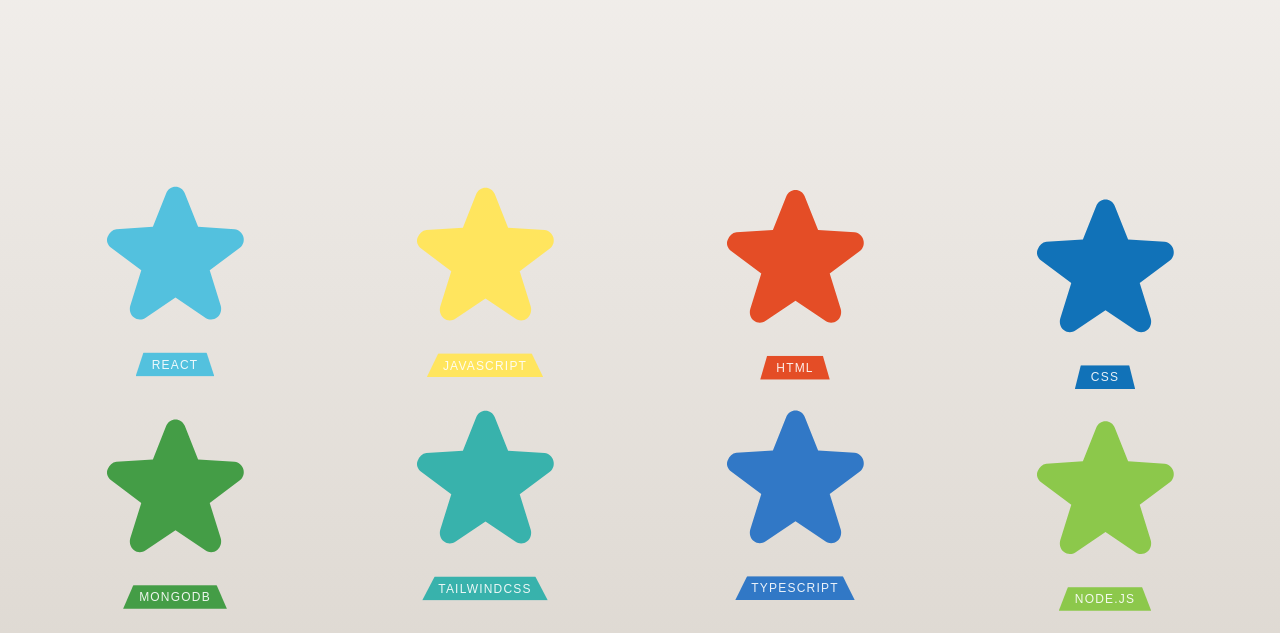
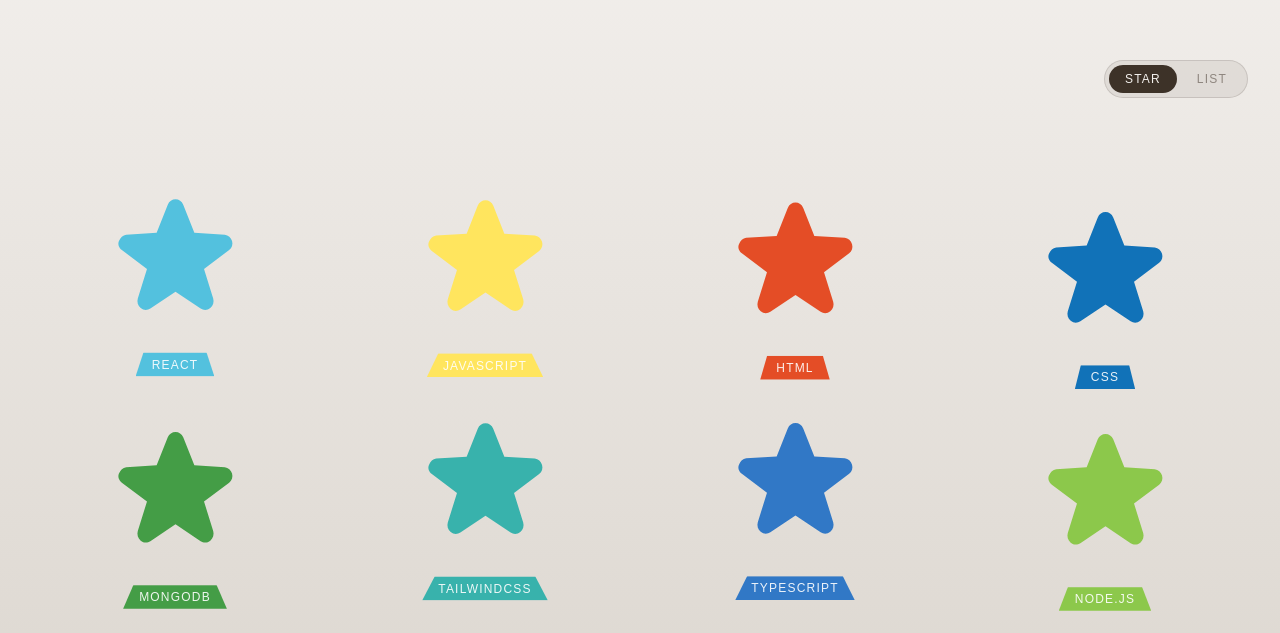
Before and after one commit to LuisHuerta4/Portfolio, a React (Vite) app: page / in a window 1280 px wide. Shown: the part 1967-2600 px from the top of the page. Built offline with nearby package versions, Linux system fonts and the light colour scheme; a web font is replaced by a local one.

Commit message:
List view to technologies

```diff
--- a/src/components/Technologies.jsx
+++ b/src/components/Technologies.jsx
@@ -1,4 +1,4 @@
-import { useRef } from "react";
+import { useRef, useState } from "react";
 import { useGSAP } from "@gsap/react";
 import { SplitText } from "gsap/all";
 import gsap from "gsap";
@@ -6,6 +6,28 @@
 
 const Technologies = () => {
     const sectionRef = useRef(null);
+    const funRef = useRef(null);
+    const proRef = useRef(null);
+    const [view, setView] = useState("fun");
+
+    const switchToView = (newView) => {
+        if (newView === view) return;
+        const outEl = view === "fun" ? funRef.current : proRef.current;
+        const inEl = newView === "fun" ? funRef.current : proRef.current;
+
+        gsap.to(outEl, {
+            opacity: 0,
+            y: -10,
+            duration: 0.25,
+            ease: "power2.in",
+            onComplete: () => {
+                gsap.set(outEl, { display: "none" });
+                gsap.set(inEl, { display: "grid", opacity: 0, y: 12 });
+                gsap.to(inEl, { opacity: 1, y: 0, duration: 0.35, ease: "power2.out" });
+                setView(newView);
+            },
+        });
+    };
 
     useGSAP(() => {
         // Header
@@ -33,7 +55,6 @@
             const tl = gsap.timeline({ paused: true, defaults: { ease: "power1.inOut" } });
 
             gsap.set(logo, { autoAlpha: 0, scale: 0.3 });
-            gsap.set(shape, { opacity: 1, scale: 1.2 });
             gsap.set(card, { overflow: "visible" });
 
             gsap.to(card, {
@@ -60,16 +81,14 @@
                     scale: 2.6,
                     duration: 0.6,
                     ease: "power1.out",
-                    delay: 0
+                    delay: 0,
                 }
             );
 
             const el = document.querySelector(card);
             el.addEventListener("mouseenter", () => tl.play());
             el.addEventListener("mouseleave", () => {
-                setTimeout(() => {
-                    tl.reverse();
-                }, 3000);
+                setTimeout(() => tl.reverse(), 3000);
             });
         });
 
@@ -81,11 +100,41 @@
     return (
         <section id="technologies" ref={sectionRef} className="py-16 sm:py-20 md:py-24 lg:py-32 bg-gradient-to-b from-[#f3f0ed] to-[#d7d1c9]">
             <div className="container mx-auto px-4 sm:px-6 lg:px-8">
-                <h2 className="tech-title text-[#3d3228] text-4xl sm:text-4xl md:text-5xl lg:text-6xl xl:text-7xl tracking-[-0.02em] font-modern-negra mb-10 sm:mb-12 md:mb-14 lg:mb-16 overflow-hidden">
-                    Technologies I Use
-                </h2>
 
-                <div className="grid grid-cols-2 sm:grid-cols-3 lg:grid-cols-4 gap-10 sm:gap-10 md:gap-15 lg:gap-16 p-3 sm:p-4 md:p-5">
+                <div className="flex items-end justify-between mb-10 sm:mb-12 md:mb-14 lg:mb-16">
+                    <h2 className="tech-title text-[#3d3228] text-4xl sm:text-4xl md:text-5xl lg:text-6xl xl:text-7xl tracking-[-0.02em] font-modern-negra overflow-hidden">
+                        Technologies I Use
+                    </h2>
+
+                    <div className="flex items-center gap-1 bg-[#3d3228]/8 border border-[#3d3228]/15 rounded-full p-1 shrink-0 ml-6">
+                        <button
+                            onClick={() => switchToView("fun")}
+                            className={`px-3 sm:px-4 py-1.5 rounded-full text-[10px] sm:text-xs font-sans font-medium tracking-widest uppercase transition-colors duration-300 cursor-pointer ${
+                                view === "fun"
+                                    ? "bg-[#3d3228] text-[#f3f0ed]"
+                                    : "text-[#3d3228]/50 hover:text-[#3d3228]"
+                            }`}
+                        >
+                            Star
+                        </button>
+                        <button
+                            onClick={() => switchToView("pro")}
+                            className={`px-3 sm:px-4 py-1.5 rounded-full text-[10px] sm:text-xs font-sans font-medium tracking-widest uppercase transition-colors duration-300 cursor-pointer ${
+                                view === "pro"
+                                    ? "bg-[#3d3228] text-[#f3f0ed]"
+                                    : "text-[#3d3228]/50 hover:text-[#3d3228]"
+                            }`}
+                        >
+                            List
+                        </button>
+                    </div>
+                </div>
+
+                {/* Star view */}
+                <div
+                    ref={funRef}
+                    className="grid grid-cols-2 sm:grid-cols-3 lg:grid-cols-4 gap-10 sm:gap-10 md:gap-15 lg:gap-16 p-3 sm:p-4 md:p-5"
+                >
                     {techList.map((tech, i) => (
                         <div
                             key={tech.name}
@@ -119,6 +168,34 @@
                         </div>
                     ))}
                 </div>
+
+                {/* List view */}
+                <div
+                    ref={proRef}
+                    className="grid grid-cols-1 sm:grid-cols-2 lg:grid-cols-2 gap-2 sm:gap-3"
+                    style={{ display: "none" }}
+                >
+                    {techList.map((tech) => (
+                        <div
+                            key={tech.name}
+                            className="flex items-center gap-4 px-5 py-4 rounded-xl border border-[#3d3228]/10 bg-white/35 hover:bg-white/55 transition-colors duration-200"
+                        >
+                            <div
+                                className="w-1 h-8 rounded-full shrink-0"
+                                style={{ backgroundColor: tech.color }}
+                            />
+                            <img
+                                src={tech.icon}
+                                alt={tech.name}
+                                className="w-8 h-8 object-contain shrink-0"
+                            />
+                            <span className="font-sans text-lg font-medium text-[#3d3228] tracking-wide">
+                                {tech.name}
+                            </span>
+                        </div>
+                    ))}
+                </div>
+
             </div>
         </section>
     );
```
